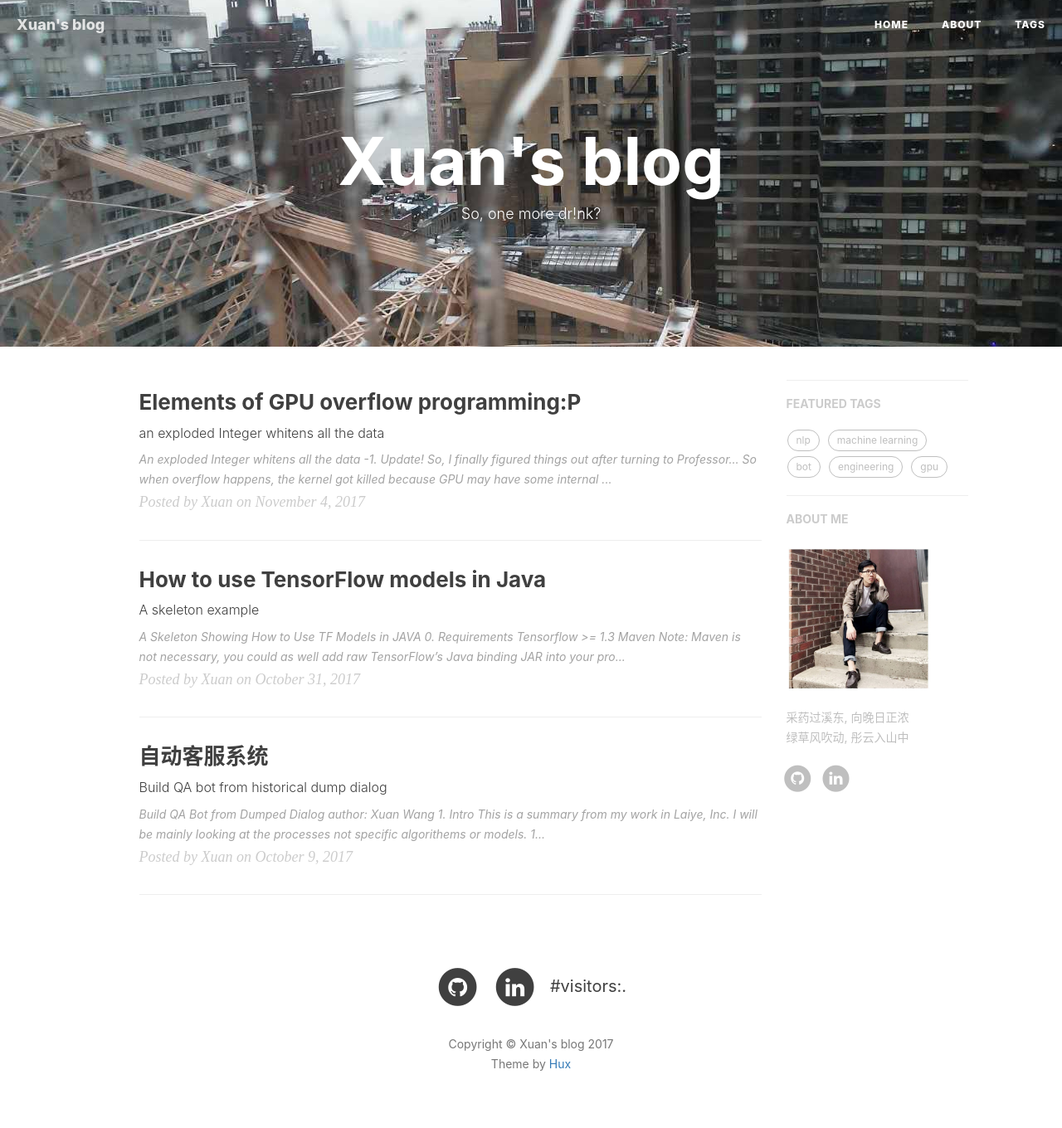
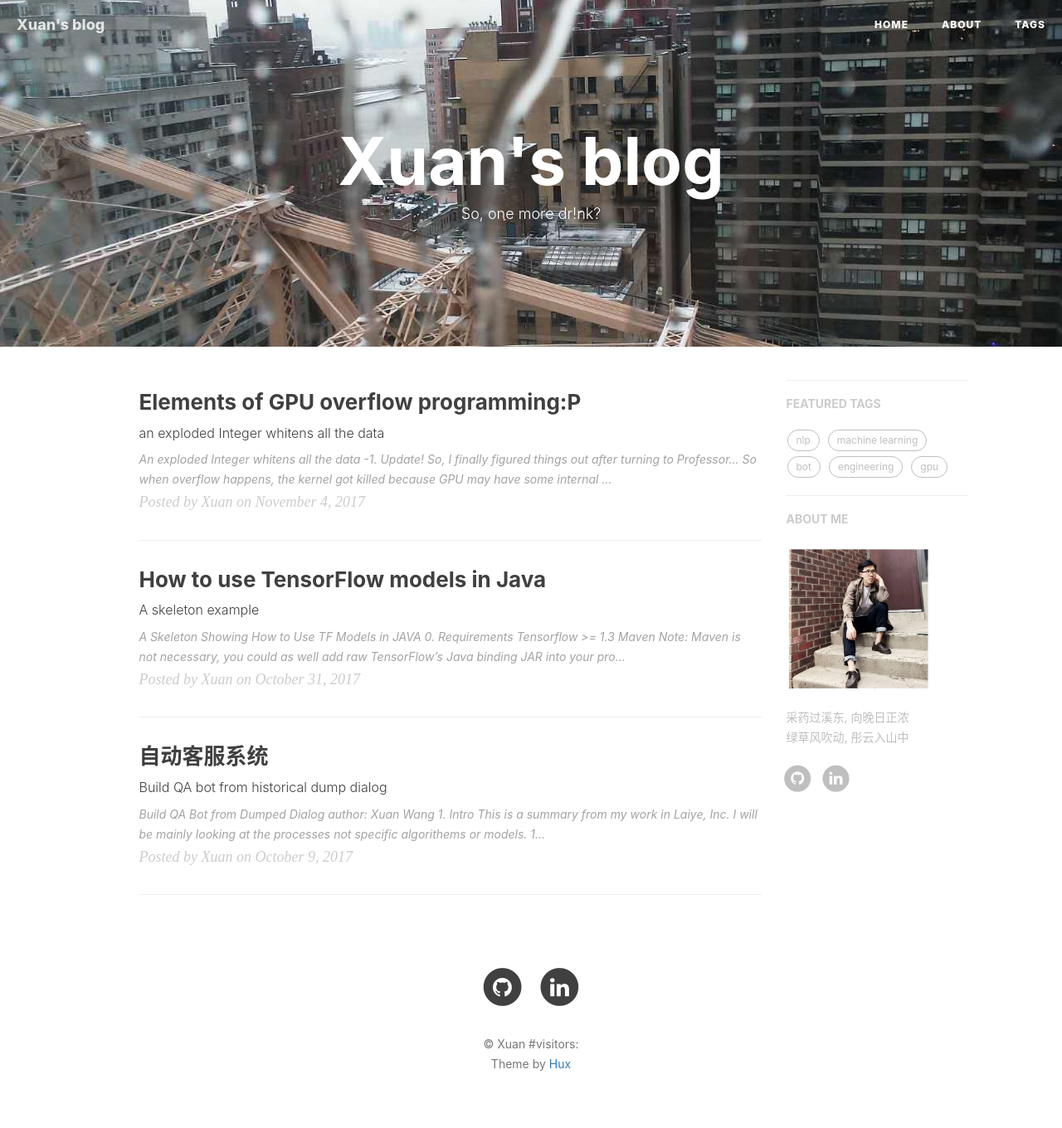
Before and after one commit to Alex-X-W/Alex-X-W.github.io, a Jekyll site: the page built from index.html, in a window 1280 px wide. Shown: the whole page at 83% size. Built offline with Jekyll 4.4.1, drawn with Linux system fonts in a browser that asks for light colours; nearby versions of some CDN libraries; the list of posts is cut into pages by our own code; comment, search, counter and statistics services are not loaded.

Commit message:
update footer

```diff
--- a/_includes/footer.html
+++ b/_includes/footer.html
@@ -58,13 +58,11 @@
                         </a>
                     </li>
                     {% endif %}
-                    <li>
-                        <span id="busuanzi_container_site_uv">#visitors:<span id="busuanzi_value_site_uv"></span>.
-                        </span>
-                    </li>
                 </ul>
                 <p class="copyright text-muted">
-                    Copyright &copy; {{ site.title }} {{ site.time | date: '%Y' }}
+                    &copy; Xuan
+                    <span id="busuanzi_container_site_uv">#visitors: <span id="busuanzi_value_site_uv"></span>
+                    </span>
                     <br>
                     Theme by <a href="http://huangxuan.me">Hux</a>
                 </p>
```
